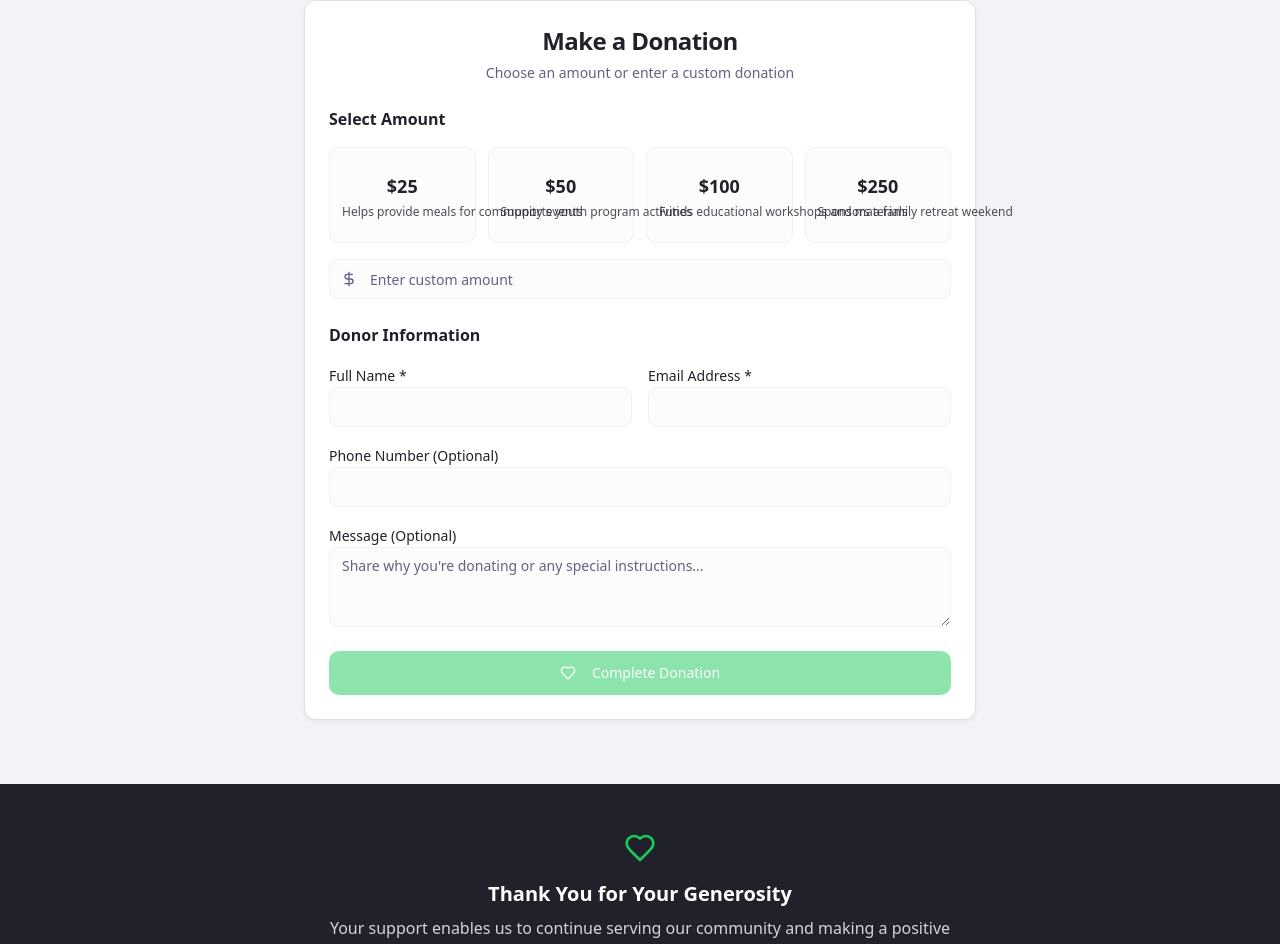
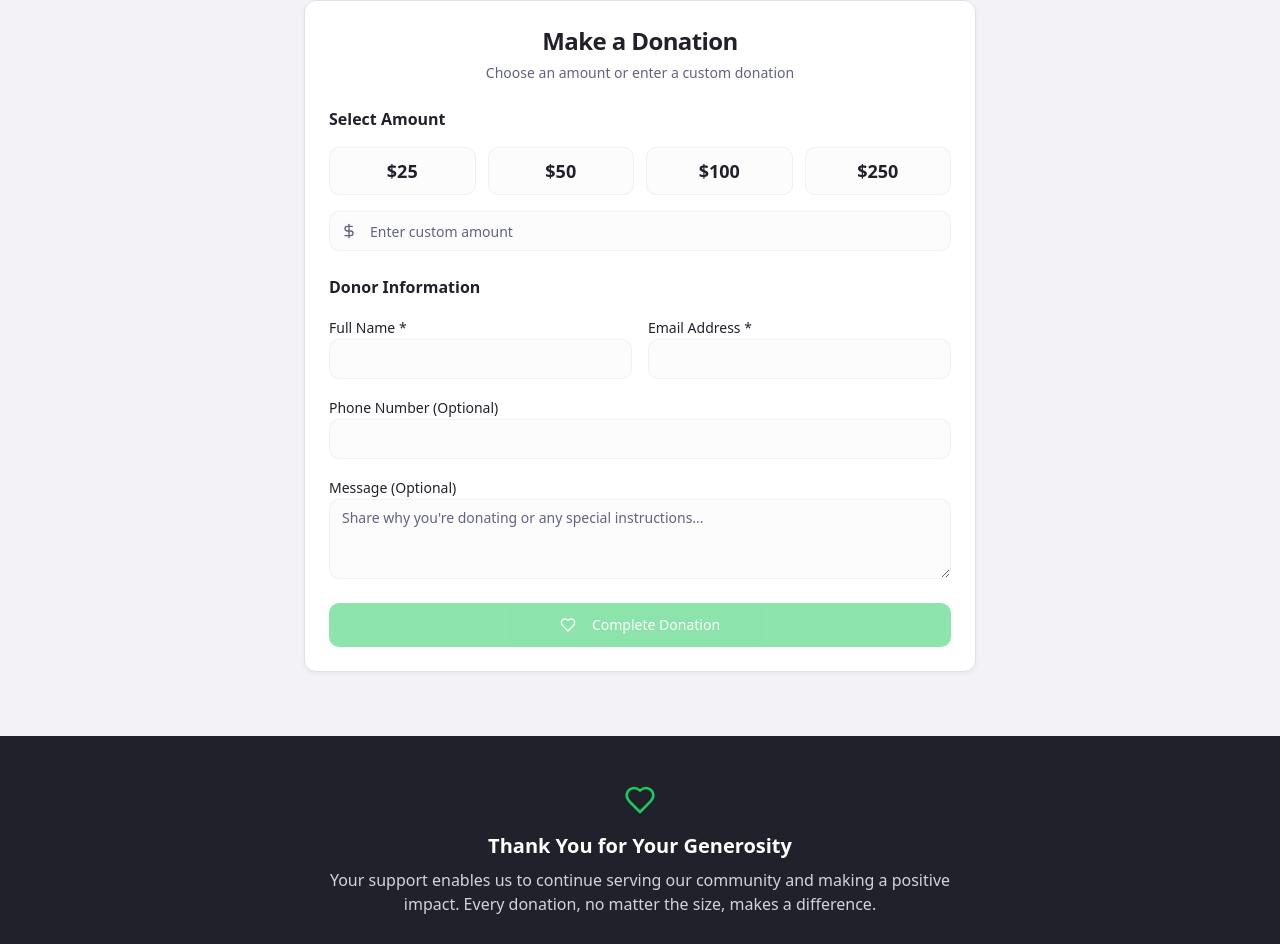
Before and after one commit to koteyd1/myecclesia, a React (Vite) app: page /donate in a window 1280 px wide. Shown: the part 993-1937 px from the top of the page. Built offline with nearby package versions, Linux system fonts and the light colour scheme.

Commit message:
Remove donation page text
Remove the writing under the amount selection on the donation page.

```diff
--- a/src/pages/Donate.tsx
+++ b/src/pages/Donate.tsx
@@ -161,13 +161,10 @@ const Donate = () => {
                           key={option.amount}
                           type="button"
                           variant={selectedAmount === option.amount ? "default" : "outline"}
-                          className="h-24 p-3 flex flex-col items-center justify-center text-center gap-1"
+                          className="h-12 p-3 flex items-center justify-center text-center"
                           onClick={() => handleAmountSelect(option.amount)}
                         >
                           <span className="text-lg font-bold">{option.label}</span>
-                          <span className="text-xs leading-tight opacity-80 max-w-full break-words">
-                            {option.description}
-                          </span>
                         </Button>
                       ))}
                     </div>
```
